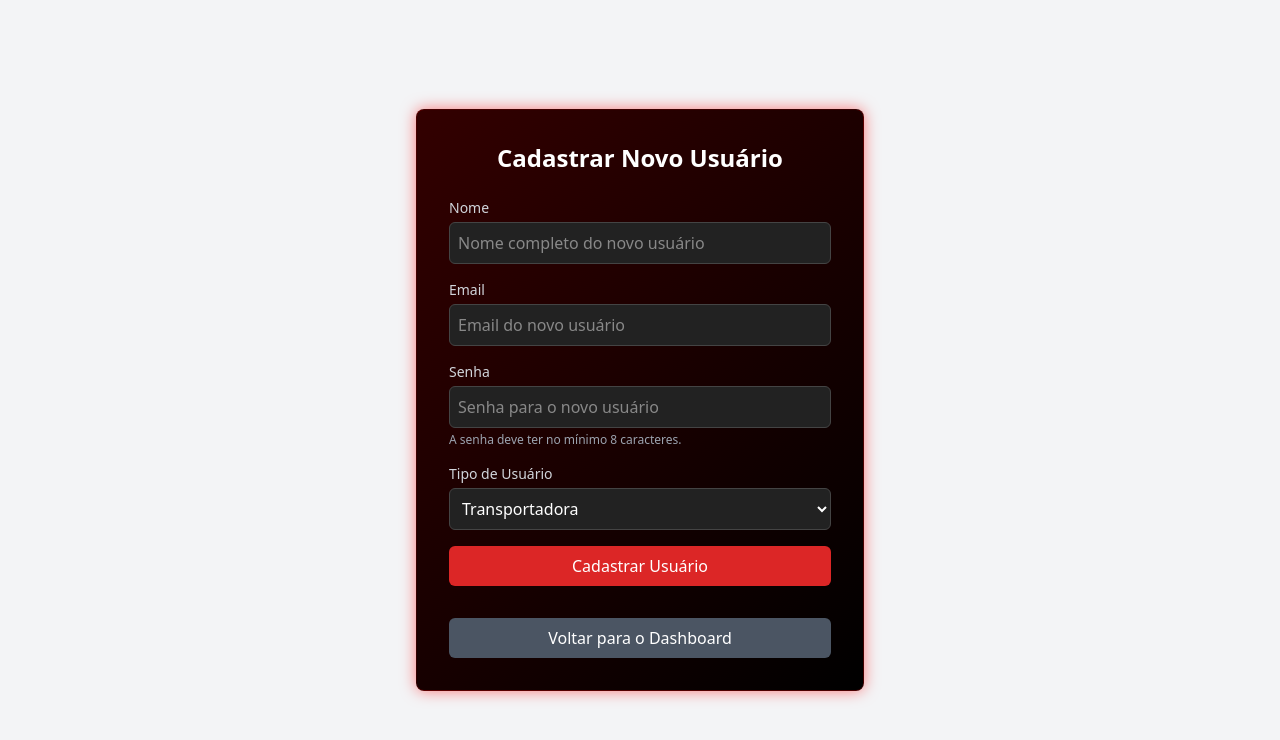
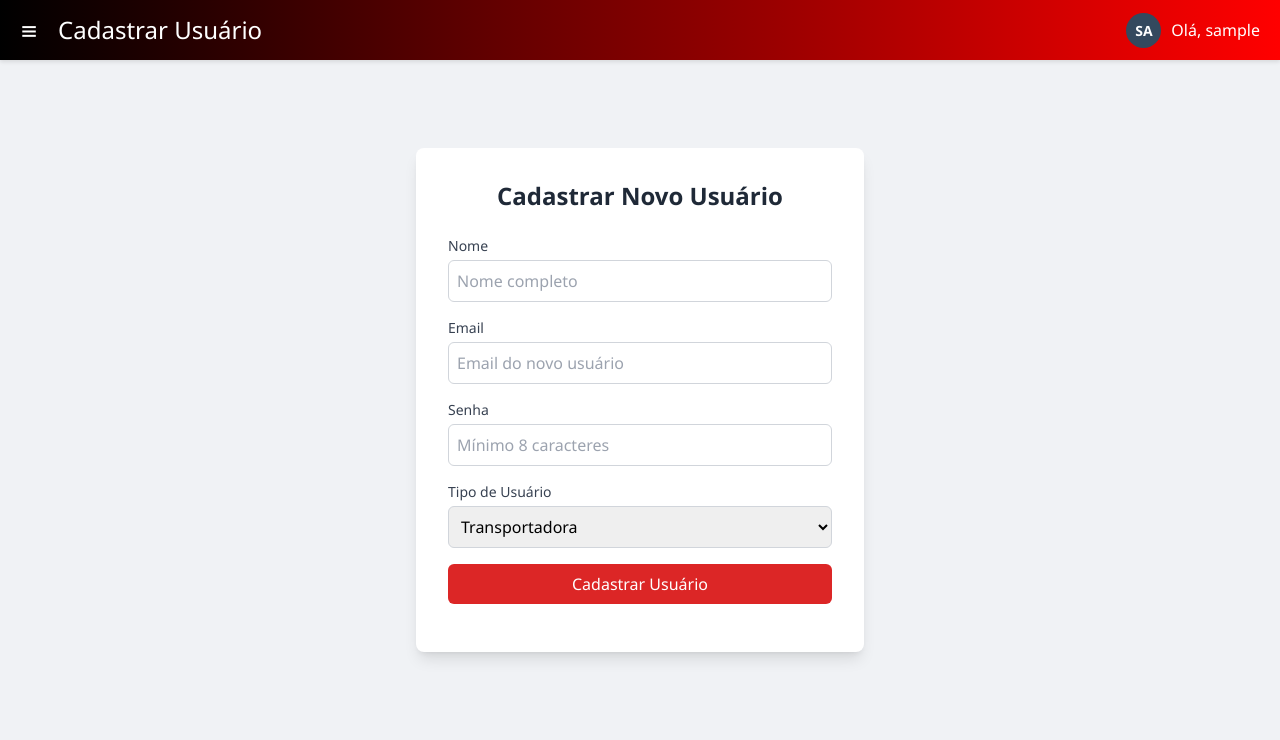
Before and after one commit to Gilsilva047/projeto-canhotos-G, a plain HTML site: page Frontend/admin_cadastro.html in a window 1280 px wide. Drawn offline with nearby package versions, Linux system fonts and the light colour scheme; sample sign-in values are in the browser's storage.

Commit message:
Unifica layout da página de cadastro de admin

```diff
--- a/Frontend/admin_cadastro.html
+++ b/Frontend/admin_cadastro.html
@@ -3,99 +3,112 @@
 <head>
     <meta charset="UTF-8">
     <meta name="viewport" content="width=device-width, initial-scale=1.0">
-    <title>Cadastro de Novo Usuário (Admin)</title>
+    <title>Cadastro de Novo Usuário - Kikos Canhotos</title>
     <script src="https://cdn.tailwindcss.com"></script>
+    <link href="https://cdnjs.cloudflare.com/ajax/libs/font-awesome/6.0.0-beta3/css/all.min.css" rel="stylesheet">
     <style>
         :root {
+            --light-gray-bg: #f0f2f5;
+            --header-height: 60px;
+            --sidebar-width: 250px;
             --red-kikos: #c00000;
         }
-        .hidden { display: none; }
-        .form-container {
-            background: linear-gradient(135deg, #330000, #000000);
-            border-radius: 12px;
-            box-shadow: 0 0 15px rgba(255, 0, 0, 0.5);
-            border: 1px solid rgba(255, 0, 0, 0.2);
-        }
-        .form-container input, .form-container select {
-            background-color: #222;
-            border-color: #444;
-            color: #fff;
-        }
-        .form-container input::placeholder {
-            color: #888;
-        }
-        .form-container input:focus, .form-container select:focus {
-            border-color: var(--red-kikos);
-            box-shadow: 0 0 8px rgba(255, 0, 0, 0.5);
-            --tw-ring-color: transparent; /* Desativa o anel padrão do Tailwind */
-            outline: none;
-        }
+        body { margin: 0; font-family: 'Segoe UI', Tahoma, Geneva, Verdana, sans-serif; background-color: var(--light-gray-bg); display: flex; height: 100vh; overflow-x: hidden; }
+        .sidebar { width: var(--sidebar-width); background: linear-gradient(to bottom, #000000, #c00000); color: white; position: fixed; height: 100%; transition: transform 0.3s ease; transform: translateX(calc(-1 * var(--sidebar-width))); z-index: 1001; display: flex; flex-direction: column; }
+        .sidebar.open { transform: translateX(0); }
+        .sidebar-header { padding: 20px; font-size: 1.5rem; text-align: center; border-bottom: 1px solid rgba(255, 255, 255, 0.1); }
+        .sidebar ul { list-style: none; padding: 0; margin: 0; flex-grow: 1; }
+        .sidebar ul li { padding: 15px 20px; cursor: pointer; display: flex; align-items: center; gap: 15px; transition: background-color 0.2s; }
+        .sidebar ul li:hover { background-color: #34495e; }
+        .sidebar ul li.active-link { background-color: #3498db; }
+        #logout-button { margin-top: auto; border-top: 1px solid rgba(255, 255, 255, 0.2); }
+        .main-content { margin-left: 0; width: 100%; transition: margin-left 0.3s ease; }
+        .main-content.shifted { margin-left: var(--sidebar-width); width: calc(100% - var(--sidebar-width)); }
+        .header { position: fixed; top: 0; left: 0; width: 100%; height: var(--header-height); background: linear-gradient(to right, #000000, #ff0000); padding: 0 20px; box-sizing: border-box; display: flex; align-items: center; justify-content: space-between; box-shadow: 0 2px 4px rgba(0, 0, 0, 0.1); z-index: 1000; color: white; }
+        .header-left { display: flex; align-items: center; gap: 20px; min-width: 0; }
+        .menu-toggle { font-size: 24px; cursor: pointer; }
+        .header-title h1 { margin: 0; font-size: 24px; white-space: nowrap; }
+        .user-profile { display: flex; align-items: center; gap: 10px; min-width: 0; }
+        .user-icon { width: 35px; height: 35px; border-radius: 50%; background-color: #34495e; color: white; display: flex; align-items: center; justify-content: center; font-weight: bold; font-size: 14px; flex-shrink: 0; }
+        .user-profile span { white-space: nowrap; overflow: hidden; text-overflow: ellipsis; }
+        .content-wrapper { padding-top: var(--header-height); display: flex; align-items: center; justify-content: center; min-height: 100vh; width: 100%; padding: 1rem; box-sizing: border-box; }
     </style>
 </head>
-<body class="bg-gray-100 flex items-center justify-center min-h-screen p-4">
-    <div class="form-container p-8 rounded-lg w-full max-w-md">
-        <h2 class="text-2xl font-bold mb-6 text-center text-white">Cadastrar Novo Usuário</h2>
-        <div id="loading-message" class="text-center text-blue-400 hidden">Verificando permissões...</div>
+<body>
+    <aside class="sidebar" id="sidebar">
+        <div class="sidebar-header">
+            <h3>Menu</h3>
+        </div>
+        <ul>
+            <li onclick="window.location.href='dashboard.html'"><i class="fas fa-home"></i> Página Inicial</li>
+            <li onclick="window.location.href='upload.html'"><i class="fas fa-upload"></i> Enviar Canhoto</li>
+            <li id="cadastrar-nav-link" class="active-link" style="display: none;" onclick="window.location.href='admin_cadastro.html'"><i class="fas fa-user-plus"></i> Cadastrar Usuário</li>
+            <li id="logout-button"><i class="fas fa-sign-out-alt"></i> Sair</li>
+        </ul>
+    </aside>
+    <div class="main-content" id="mainContent">
+        <header class="header">
+            <div class="header-left">
+                <div class="menu-toggle" id="menuToggle">≡</div>
+                <div class="header-title">
+                    <h1>Cadastrar Usuário</h1>
+                </div>
+            </div>
+            <div class="user-profile">
+                <div class="user-icon" id="user-icon">--</div>
+                <span id="user-display-name">Carregando...</span>
+            </div>
+        </header>
+
+        <main class="content-wrapper">
+            <div class="bg-white p-8 rounded-lg shadow-lg w-full max-w-md">
+                <h2 class="text-2xl font-bold mb-6 text-center text-gray-800">Cadastrar Novo Usuário</h2>
+                <div id="loading-message" class="text-center text-blue-500 hidden">Verificando permissões...</div>
                 <div id="auth-error" class="text-center text-red-500 hidden mb-4"></div>
 
                 <form id="cadastroForm" class="space-y-4 hidden">
                     <div>
-                <label for="nome" class="block text-sm font-medium text-gray-300">Nome</label>
-                <input
-                    type="text"
-                    id="nome"
-                    name="nome"
-                    class="mt-1 block w-full p-2 border rounded-md"
-                    placeholder="Nome completo do novo usuário"
-                    required
-                />
+                        <label for="nome" class="block text-sm font-medium text-gray-700">Nome</label>
+                        <input type="text" id="nome" name="nome" class="mt-1 block w-full p-2 border border-gray-300 rounded-md focus:outline-none focus:ring-2 focus:ring-red-500" placeholder="Nome completo" required />
                     </div>
                     <div>
-                <label for="email" class="block text-sm font-medium text-gray-300">Email</label>
-                <input
-                    type="email"
-                    id="email"
-                    name="email"
-                    class="mt-1 block w-full p-2 border rounded-md"
-                    placeholder="Email do novo usuário"
-                    required
-                />
+                        <label for="email" class="block text-sm font-medium text-gray-700">Email</label>
+                        <input type="email" id="email" name="email" class="mt-1 block w-full p-2 border border-gray-300 rounded-md focus:outline-none focus:ring-2 focus:ring-red-500" placeholder="Email do novo usuário" required />
                     </div>
                     <div>
-                <label for="senha" class="block text-sm font-medium text-gray-300">Senha</label>
-                <input
-                    type="password"
-                    id="senha"
-                    name="senha"
-                    class="mt-1 block w-full p-2 border rounded-md"
-                    placeholder="Senha para o novo usuário"
-                    required
-                />
-                <p class="text-xs text-gray-400 mt-1">A senha deve ter no mínimo 8 caracteres.</p>
+                        <label for="senha" class="block text-sm font-medium text-gray-700">Senha</label>
+                        <input type="password" id="senha" name="senha" class="mt-1 block w-full p-2 border border-gray-300 rounded-md focus:outline-none focus:ring-2 focus:ring-red-500" placeholder="Mínimo 8 caracteres" required />
                     </div>
                     <div>
-                <label for="role" class="block text-sm font-medium text-gray-300">Tipo de Usuário</label>
-                <select
-                    id="role"
-                    name="role"
-                    class="mt-1 block w-full p-2 border rounded-md"
-                    required
-                >
+                        <label for="role" class="block text-sm font-medium text-gray-700">Tipo de Usuário</label>
+                        <select id="role" name="role" class="mt-1 block w-full p-2 border border-gray-300 rounded-md focus:outline-none focus:ring-2 focus:ring-red-500" required>
                             <option value="transportador">Transportadora</option>
                             <option value="colaborador">Colaborador</option>
                             <option value="admin">Administrador</option>
                         </select>
                     </div>
-            <button
-                type="submit"
-                class="w-full bg-red-600 text-white p-2 rounded-md hover:bg-red-700 focus:outline-none focus:ring-2 focus:ring-red-500"
-            >
+                    <button type="submit" class="w-full bg-red-600 text-white p-2 rounded-md hover:bg-red-700 focus:outline-none focus:ring-2 focus:ring-red-500">
                         Cadastrar Usuário
                     </button>
                 </form>
                 <div id="message" class="mt-4 text-center"></div>
-        <button id="backToDashboard" class="w-full bg-gray-600 text-white p-2 rounded-md hover:bg-gray-700 focus:outline-none focus:ring-2 focus:ring-gray-500 mt-4">Voltar para o Dashboard</button>
                 </div>
+        </main>
+    </div>
+    <script type="module" src="auth.js"></script>
     <script type="module" src="admin_cadastro.js"></script>
+    <script>
+        // Script para controlar a sidebar nesta página
+        document.addEventListener('DOMContentLoaded', () => {
+            const sidebar = document.getElementById('sidebar');
+            const mainContent = document.getElementById('mainContent');
+            const menuToggle = document.getElementById('menuToggle');
+
+            menuToggle.addEventListener('click', () => {
+                sidebar.classList.toggle('open');
+                mainContent.classList.toggle('shifted');
+            });
+        });
+    </script>
 </body>
 </html>
```
Lines whose indentation alone changed are shown as unchanged.
